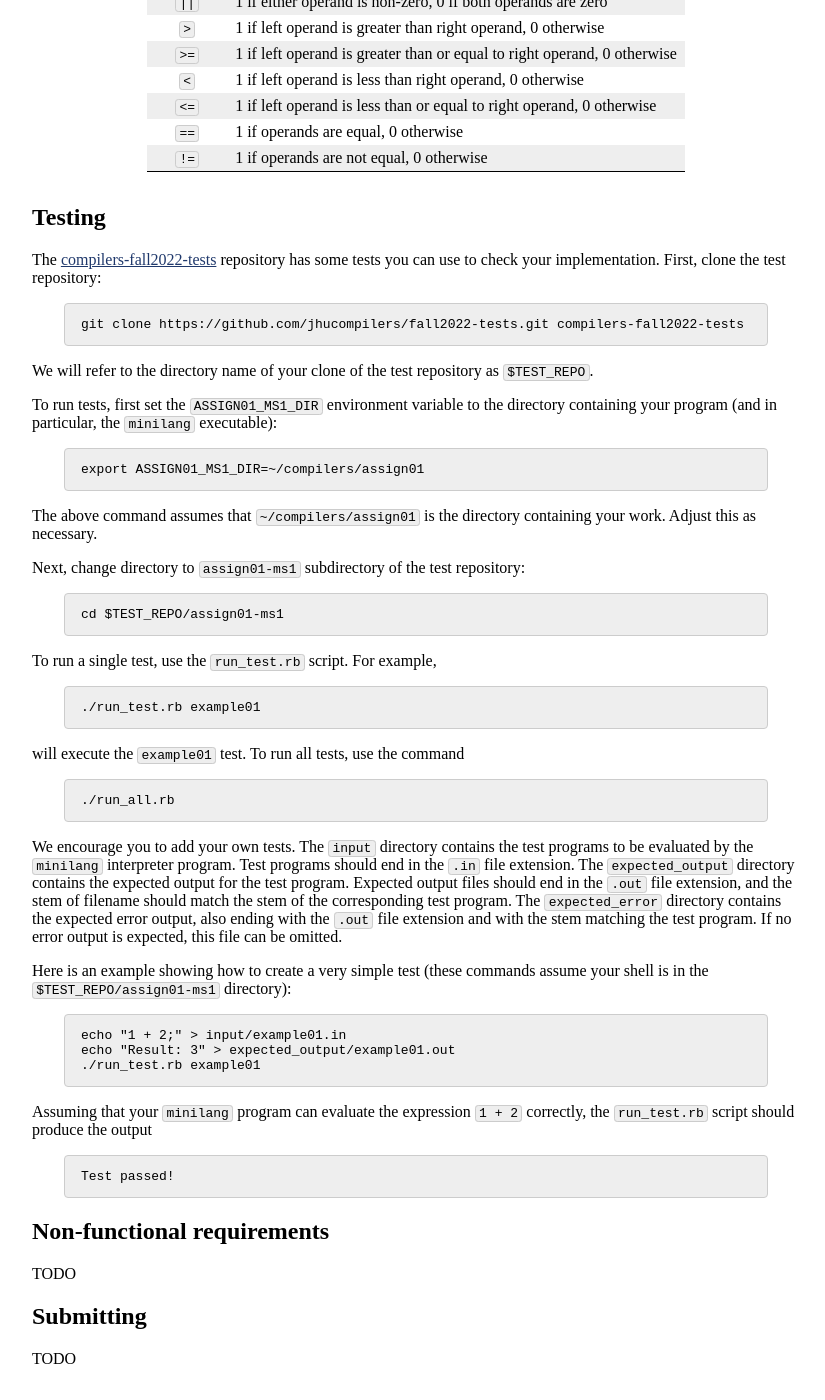
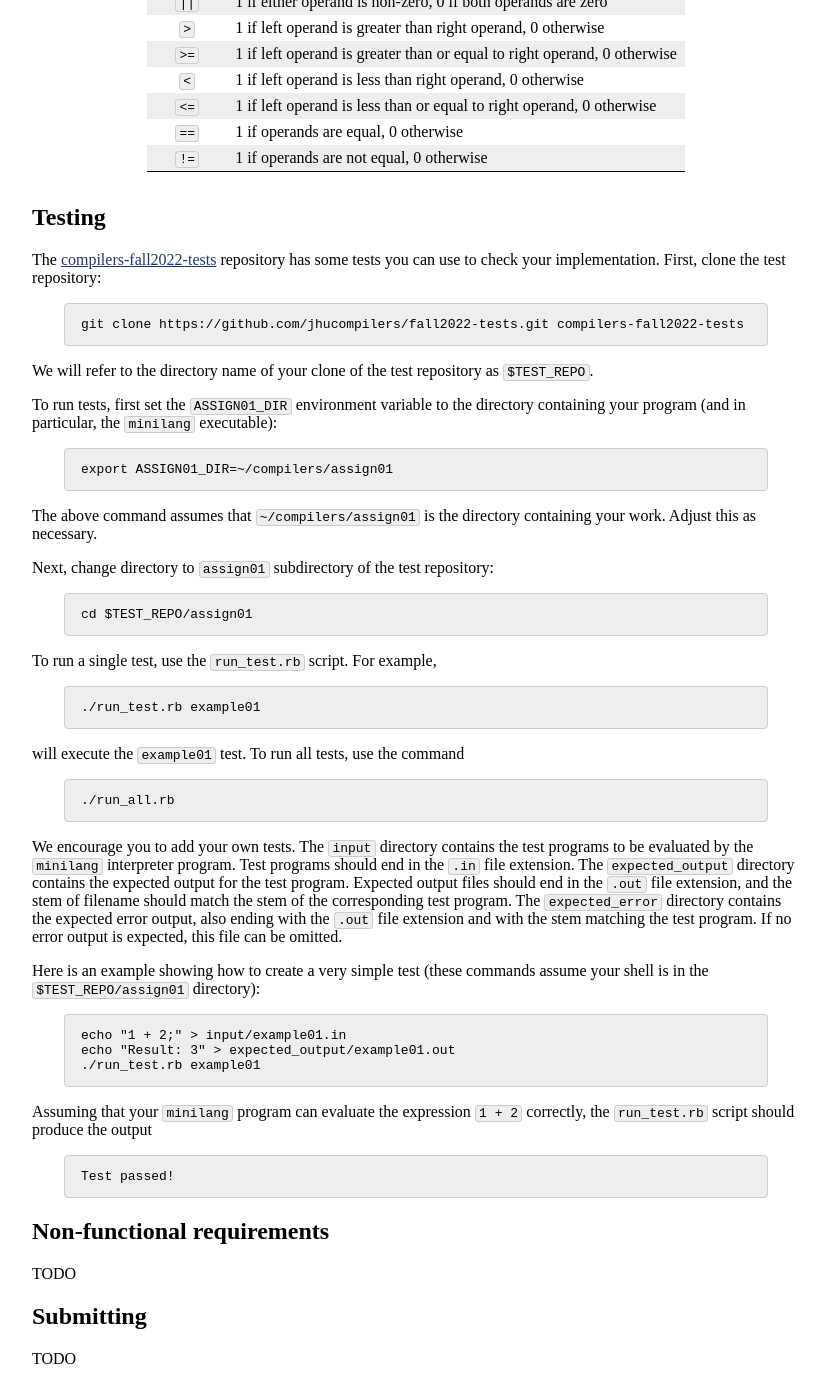
Before and after one commit to jhucompilers/fall2022, a Jekyll site: the page built from assign/assign01.md, in a window 1280 px wide and 1400 px high, scrolled down 4120 px. Shown: the whole window, without its empty margins (224-1049 px from the left). Built offline with Jekyll 4.4.1, drawn with Linux system fonts in a browser that asks for light colours.

Commit message:
a1 won't have milestones

````diff
--- a/assign/assign01.md
+++ b/assign/assign01.md
@@ -285,21 +285,21 @@ git clone https://github.com/jhucompilers/fall2022-tests.git compilers-fall2022-
 We will refer to the directory name of your clone of the test repository as
 `$TEST_REPO`.
 
-To run tests, first set the `ASSIGN01_MS1_DIR` environment variable to
+To run tests, first set the `ASSIGN01_DIR` environment variable to
 the directory containing your program (and in particular, the `minilang`
 executable):
 
 ```
-export ASSIGN01_MS1_DIR=~/compilers/assign01
+export ASSIGN01_DIR=~/compilers/assign01
 ```
 
 The above command assumes that `~/compilers/assign01` is the directory containing
 your work. Adjust this as necessary.
 
-Next, change directory to `assign01-ms1` subdirectory of the test repository:
+Next, change directory to `assign01` subdirectory of the test repository:
 
 ```
-cd $TEST_REPO/assign01-ms1
+cd $TEST_REPO/assign01
 ```
 
 To run a single test, use the `run_test.rb` script. For example,
@@ -326,7 +326,7 @@ the test program. If no error output is expected, this file can be
 omitted.
 
 Here is an example showing how to create a very simple test (these
-commands assume your shell is in the `$TEST_REPO/assign01-ms1` directory):
+commands assume your shell is in the `$TEST_REPO/assign01` directory):
 
 ```
 echo "1 + 2;" > input/example01.in
````
